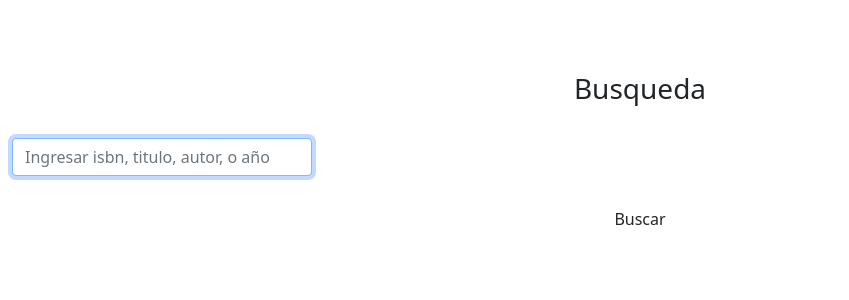
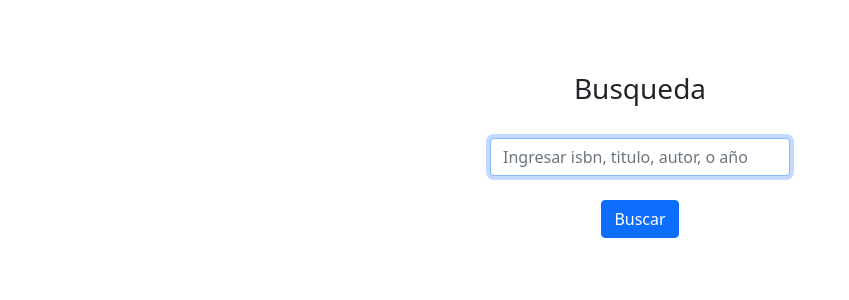
Before and after one commit to rolandob18/cs50w-project1, a Flask app: page / in a window 1280 px wide. Shown: the part 66-366 px from the top of the page, without its empty margins (0-849 px from the left). Run offline with Flask 2, Linux system fonts and the light colour scheme; the visitor is signed in with stand-in values (Sample User, id 1); parts of the project's set-up code (start-up, migrations or seed data) failed here and were passed over.

Commit message:
Update index.html

```diff
--- a/templates/index.html
+++ b/templates/index.html
@@ -1,4 +1,3 @@
-
 {% extends "layout.html" %}
 
 {% block title %}
@@ -12,11 +11,11 @@
         <br>
         <div>
             <h3>Busqueda</h3><br>
-            <form action="/results" method="post">
+            <form action="/libros_libros" method="post">
                 <div class="form-group">
-                    <input style="width:300px;"autocomplete="off" autofocus class="form-control" name="buscar" placeholder="Ingresar isbn, titulo, autor, o año" type="text">
+                    <input style="width:300px;"autocomplete="off" autofocus class="form-control mx-auto w-uto" name="buscar" placeholder="Ingresar isbn, titulo, autor, o año" type="text">
                 </div> <br>
-                <button class="btn -primary" id_btn="button_busqueda" type="submit">Buscar</button>
+                <button class="btn btn-primary" id_btn="button_busqueda" type="submit">Buscar</button>
             </form>
         </div>
             {% else %}
```
